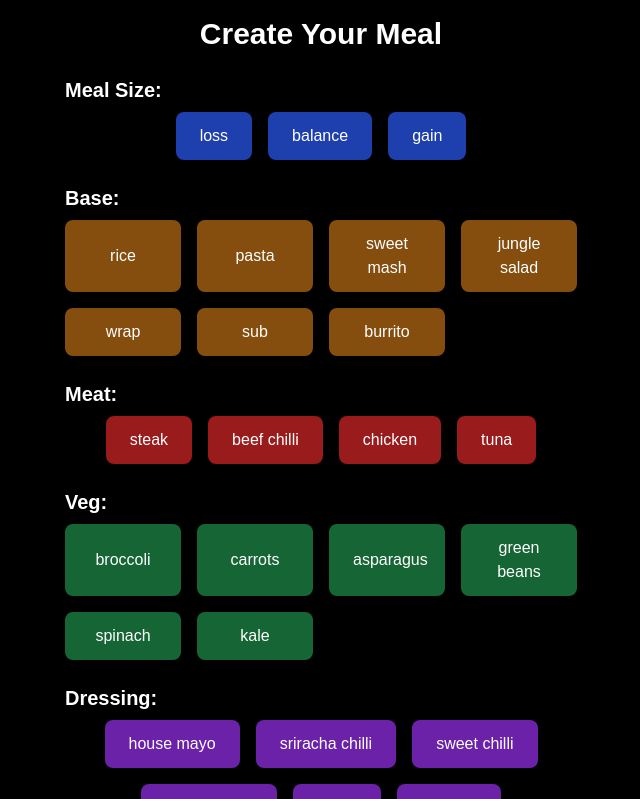
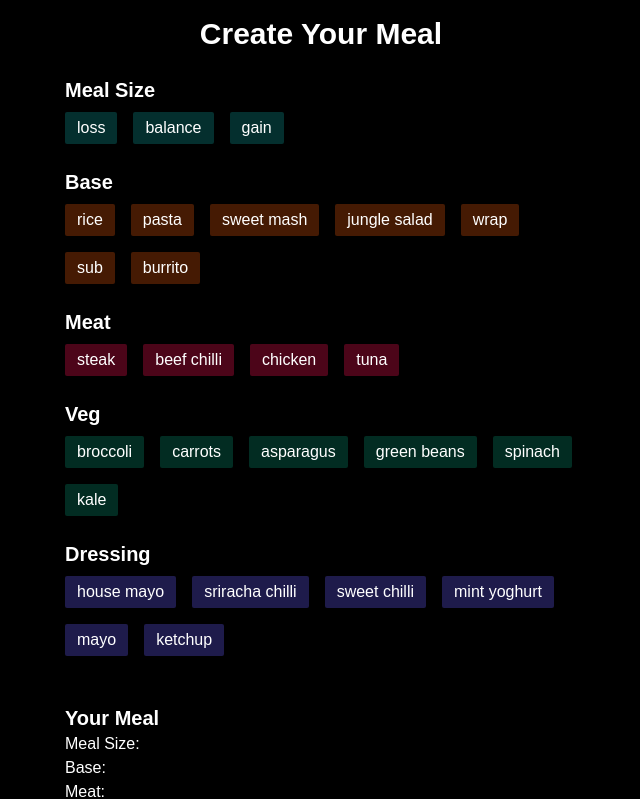
Before and after one commit to talhashayk/fit-fuel-kitchen, a Next.js app: page / in a window 1280 px wide. Shown: the top 799 px of the page, without its empty margins (319-959 px from the left). Built offline with nearby package versions, Linux system fonts and the light colour scheme.

Commit message:
slight styling changes and rename app

```diff
--- a/src/app/layout.js
+++ b/src/app/layout.js
@@ -12,8 +12,8 @@ const geistMono = Geist_Mono({
 });
 
 export const metadata = {
-  title: "Create Next App",
-  description: "Generated by create next app",
+	title: "Fit Fuel Kitchen",
+	description: "The Chef's calculator",
 };
 
 export default function RootLayout({ children }) {
--- a/src/app/page.js
+++ b/src/app/page.js
@@ -16,17 +16,17 @@ export default function Home() {
 
 			{/* Meal Size */}
 			<div className="mb-6 w-full max-w-lg">
-				<h2 className="text-xl font-semibold mb-2">Meal Size:</h2>
-				<div className="flex flex-wrap justify-center gap-4">
+				<h2 className="text-xl font-semibold mb-2">Meal Size</h2>
+				<div className="flex flex-wrap justify-start gap-4">
 					{["loss", "balance", "gain"].map((option) => (
 						<button
 							key={option}
 							onClick={() => setMealSize(option)}
-							className={`px-6 py-3 rounded-lg text-white ${
+							className={`px-3 py-1 rounded-sm text-white ${
 								mealSize === option
-									? "bg-blue-600"
-									: "bg-blue-800"
-							} hover:bg-blue-600 transition`}
+									? "bg-teal-600 font-bold"
+									: "bg-teal-950"
+							} hover:bg-teal-600 transition`}
 						>
 							{option}
 						</button>
@@ -36,8 +36,8 @@ export default function Home() {
 
 			{/* Base */}
 			<div className="mb-6 w-full max-w-lg">
-				<h2 className="text-xl font-semibold mb-2">Base:</h2>
-				<div className="grid grid-cols-2 sm:grid-cols-3 lg:grid-cols-4 gap-4">
+				<h2 className="text-xl font-semibold mb-2">Base</h2>
+				<div className="flex flex-wrap justify-start gap-4">
 					{[
 						"rice",
 						"pasta",
@@ -50,11 +50,11 @@ export default function Home() {
 						<button
 							key={option}
 							onClick={() => setBase(option)}
-							className={`px-6 py-3 rounded-lg text-white ${
+							className={`px-3 py-1 rounded-sm text-white ${
 								base === option
-									? "bg-yellow-600"
-									: "bg-yellow-800"
-							} hover:bg-yellow-600 transition`}
+									? "bg-amber-600 font-bold"
+									: "bg-amber-950"
+							} hover:bg-amber-600 transition`}
 						>
 							{option}
 						</button>
@@ -64,18 +64,18 @@ export default function Home() {
 
 			{/* Meat */}
 			<div className="mb-6 w-full max-w-lg">
-				<h2 className="text-xl font-semibold mb-2">Meat:</h2>
-				<div className="flex flex-wrap justify-center gap-4">
+				<h2 className="text-xl font-semibold mb-2">Meat</h2>
+				<div className="flex flex-wrap justify-start gap-4">
 					{["steak", "beef chilli", "chicken", "tuna"].map(
 						(option) => (
 							<button
 								key={option}
 								onClick={() => setMeat(option)}
-								className={`px-6 py-3 rounded-lg text-white ${
+								className={`px-3 py-1 rounded-sm text-white ${
 									meat === option
-										? "bg-red-600"
-										: "bg-red-800"
-								} hover:bg-red-600 transition`}
+										? "bg-rose-600 font-bold"
+										: "bg-rose-950"
+								} hover:bg-rose-600 transition`}
 							>
 								{option}
 							</button>
@@ -84,10 +84,11 @@ export default function Home() {
 				</div>
 			</div>
 
+			{/* Flavours */}
 			{meat === "chicken" && (
 				<div className="mb-6 w-full max-w-lg">
-					<h2 className="text-xl font-semibold mb-2">Flavours:</h2>
-					<div className="flex flex-wrap justify-center gap-4">
+					<h2 className="text-xl font-semibold mb-2">Flavours</h2>
+					<div className="flex flex-wrap justify-start gap-4">
 						{[
 							"plain",
 							"peri",
@@ -99,11 +100,11 @@ export default function Home() {
 							<button
 								key={option}
 								onClick={() => setFlavour(option)}
-								className={`px-6 py-3 rounded-lg text-white ${
+								className={`px-3 py-1 rounded-sm text-white ${
 									flavour === option
-										? "bg-yellow-600"
-										: "bg-yellow-800"
-								} hover:bg-yellow-600 transition`}
+										? "bg-violet-600 font-bold"
+										: "bg-violet-950"
+								} hover:bg-violet-600 transition`}
 							>
 								{option}
 							</button>
@@ -114,8 +115,8 @@ export default function Home() {
 
 			{/* Veg */}
 			<div className="mb-6 w-full max-w-lg">
-				<h2 className="text-xl font-semibold mb-2">Veg:</h2>
-				<div className="grid grid-cols-2 sm:grid-cols-3 lg:grid-cols-4 gap-4">
+				<h2 className="text-xl font-semibold mb-2">Veg</h2>
+				<div className="flex flex-wrap justify-start gap-4">
 					{[
 						"broccoli",
 						"carrots",
@@ -127,9 +128,11 @@ export default function Home() {
 						<button
 							key={option}
 							onClick={() => setVeg(option)}
-							className={`px-6 py-3 rounded-lg text-white ${
-								veg === option ? "bg-green-600" : "bg-green-800"
-							} hover:bg-green-600 transition`}
+							className={`px-3 py-1 rounded-sm text-white ${
+								veg === option
+									? "bg-emerald-600 font-bold"
+									: "bg-emerald-950"
+							} hover:bg-emerald-600 transition`}
 						>
 							{option}
 						</button>
@@ -139,8 +142,8 @@ export default function Home() {
 
 			{/* Dressing */}
 			<div className="mb-6 w-full max-w-lg">
-				<h2 className="text-xl font-semibold mb-2">Dressing:</h2>
-				<div className="flex flex-wrap justify-center gap-4">
+				<h2 className="text-xl font-semibold mb-2">Dressing</h2>
+				<div className="flex flex-wrap justify-start gap-4">
 					{[
 						"house mayo",
 						"sriracha chilli",
@@ -152,11 +155,11 @@ export default function Home() {
 						<button
 							key={option}
 							onClick={() => setDressing(option)}
-							className={`px-6 py-3 rounded-lg text-white ${
+							className={`px-3 py-1 rounded-sm text-white ${
 								dressing === option
-									? "bg-purple-600"
-									: "bg-purple-800"
-							} hover:bg-purple-600 transition`}
+									? "bg-indigo-600"
+									: "bg-indigo-950"
+							} hover:bg-indigo-600 transition`}
 						>
 							{option}
 						</button>
@@ -166,7 +169,7 @@ export default function Home() {
 
 			{/* Selected Meal Summary */}
 			<div className="mt-6 w-full max-w-lg">
-				<h3 className="text-xl font-semibold">Your Meal:</h3>
+				<h3 className="text-xl font-semibold">Your Meal</h3>
 				<p>Meal Size: {mealSize}</p>
 				<p>Base: {base}</p>
 				<p>
```
Lines whose indentation alone changed are shown as unchanged.
